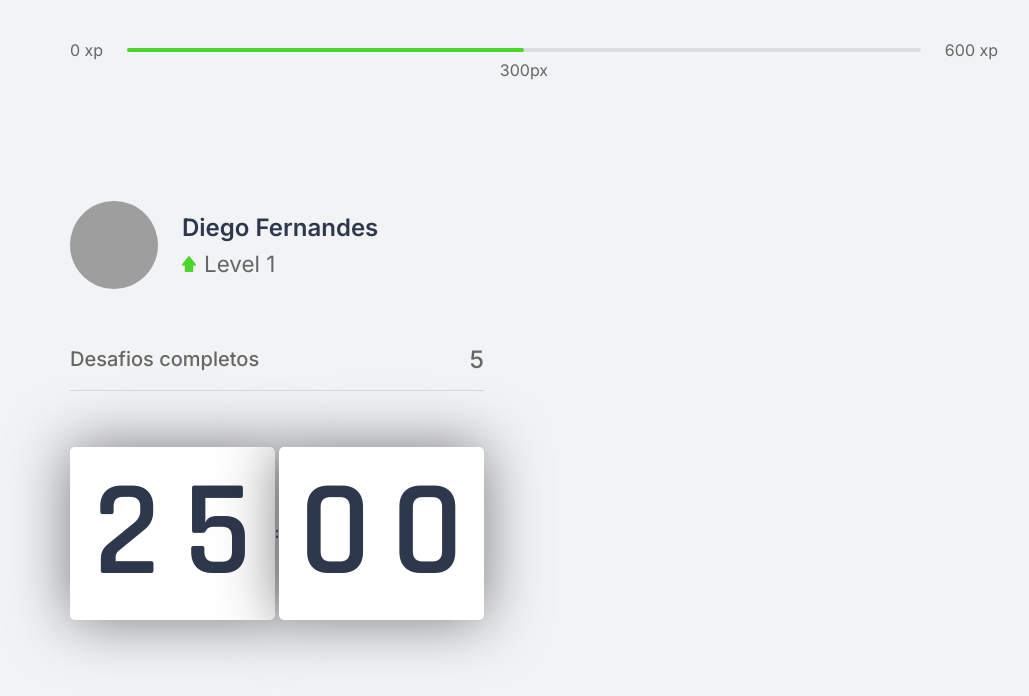
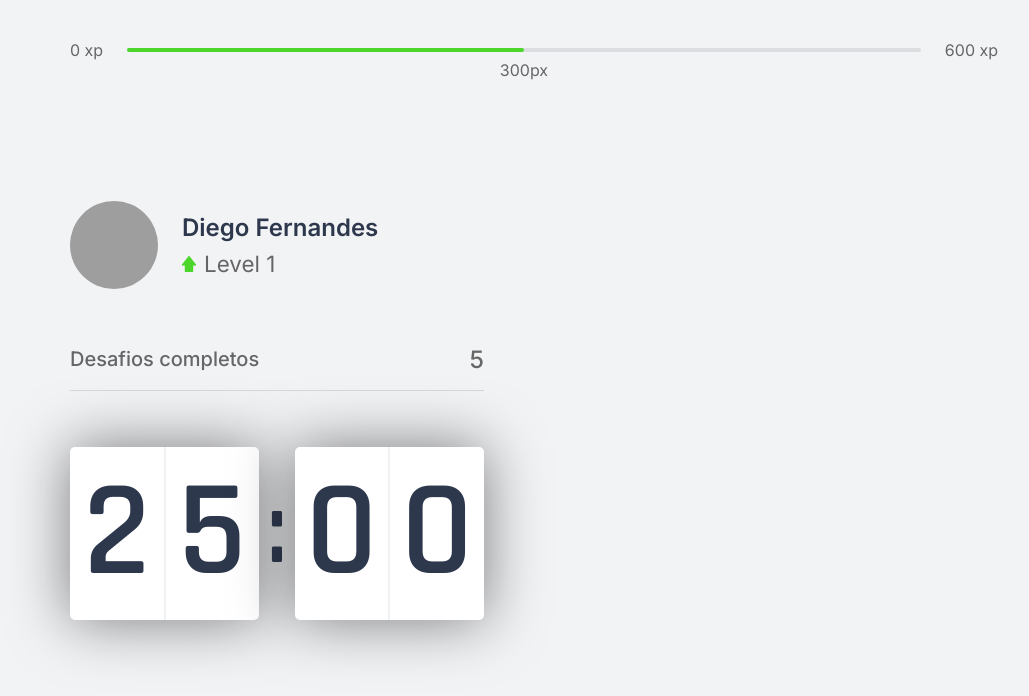
Before and after one commit to guilhermeabell/moveit-next, a Next.js app: page / in a window 1280 px wide. Shown: the top 696 px of the page, without its empty margins (106-1135 px from the left). Built offline with nearby package versions, Linux system fonts and the light colour scheme; grey boxes are pictures that could not be loaded.

Commit message:
countdown add

```diff
--- a/src/pages/_document.tsx
+++ b/src/pages/_document.tsx
@@ -5,6 +5,8 @@
     return (
       <Html>
         <Head>
+          <link rel="shortcut icon" href="favicon.png" type="image/png"/>
+
         <Head>
          <link rel="preconnect" href="https://fonts.gstatic.com" />
          <link href="https://fonts.googleapis.com/css2?family=Inter:wght@400;500;600&family=Rajdhani:wght@600&display=swap" rel="stylesheet" />
--- a/src/pages/index.tsx
+++ b/src/pages/index.tsx
@@ -5,9 +5,15 @@
 import styles from '../styles/pages/home.module.css';
 import { Countdown } from "../components/Countdown";
 
+import Head from 'next/head';
+
 export default function Home() {
   return (
     <div className={styles.container}>
+      <Head>
+        <title>Inicio | move.it</title>
+       </Head>
+
       <ExperienceBar />
 
       <section>
--- a/src/styles/components/Countdown.module.css
+++ b/src/styles/components/Countdown.module.css
@@ -19,3 +19,20 @@
   font-size: 8.5rem;
   text-align: center;
 }
+
+.countdownContainer > div span {
+  flex: 1;
+}
+
+.countdownContainer > div span:first-child {
+  border-right: 1px solid #f0f1f3;
+}
+
+.countdownContainer > div span:last-child {
+  border-left: 1px solid #f0f1f3;
+}
+
+.countdownContainer > span {
+  font-size: 6.25rem;
+  margin: 0 0.5rem;
+}
```
